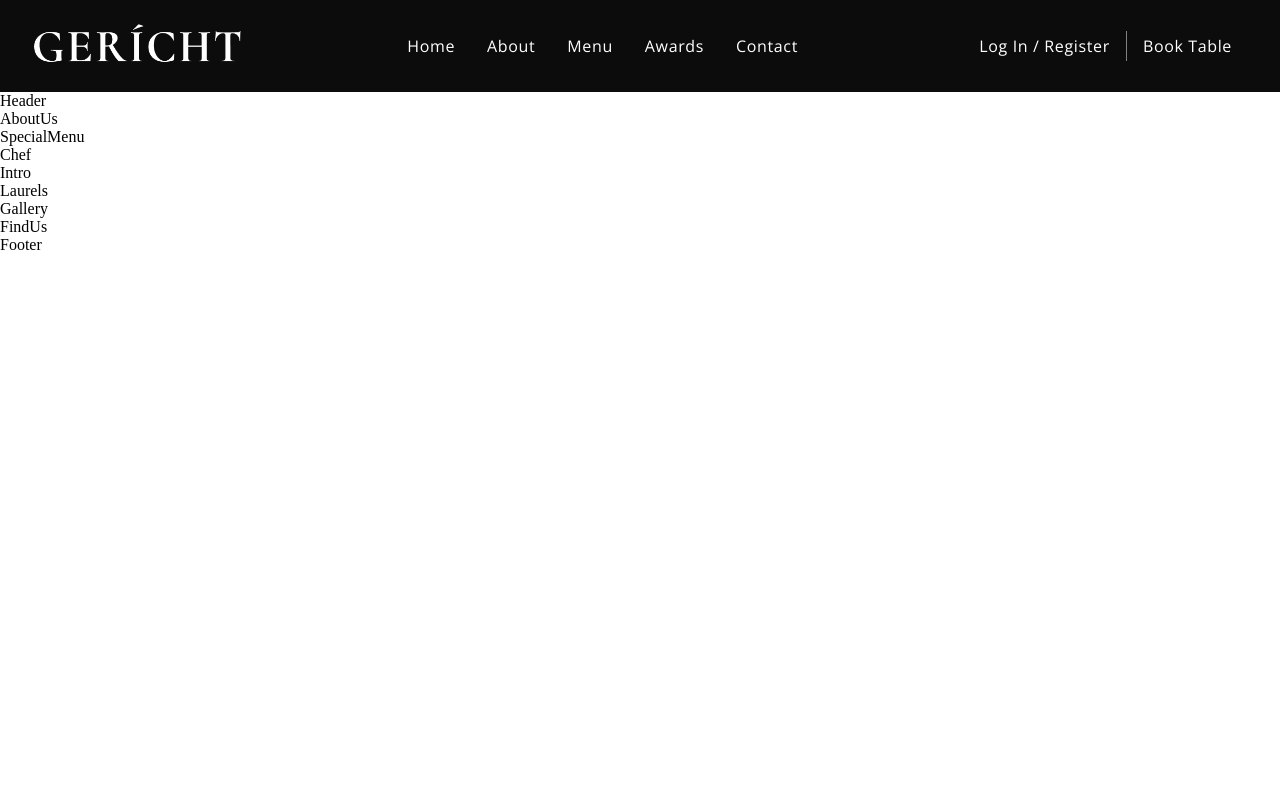
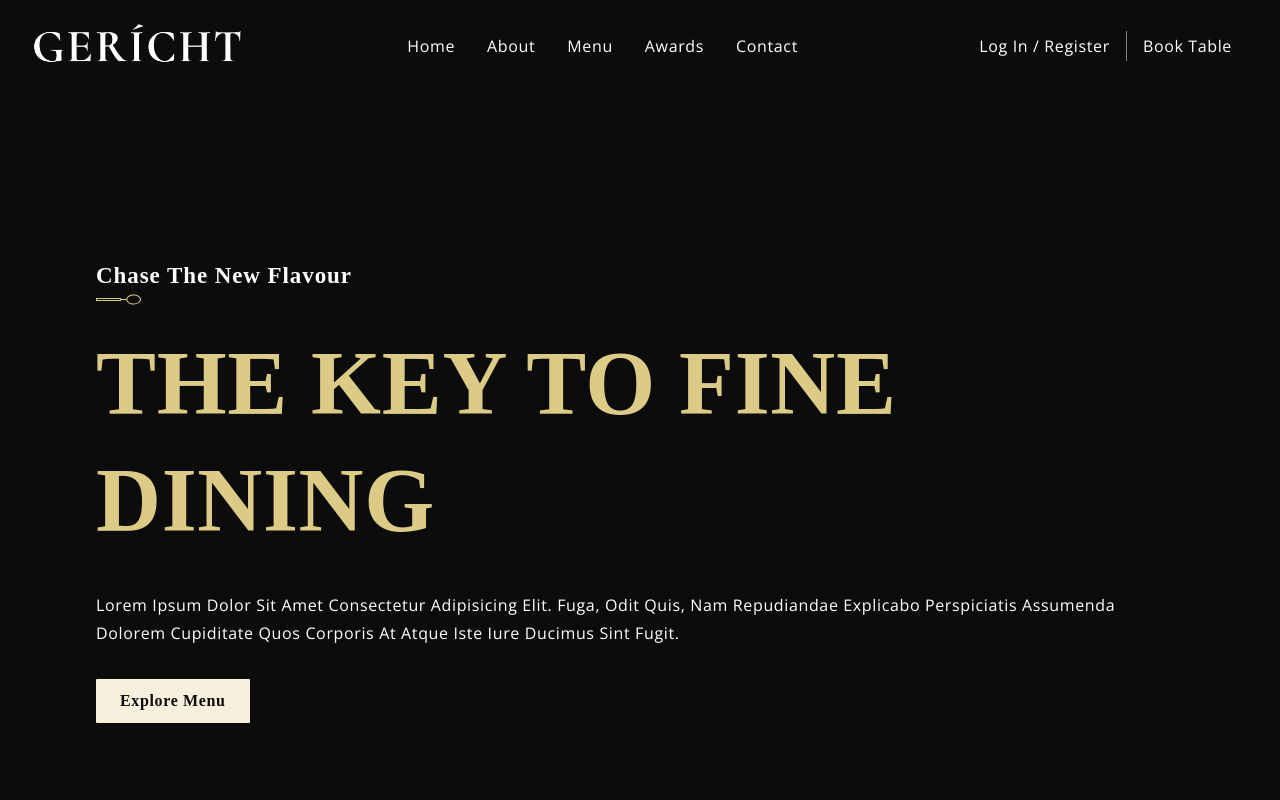
Before and after one commit to dkrol24/restaurantApp, a React (Create React App) app: page / in a window 1280 px wide. Shown: the top 800 px of the page. Built offline with nearby package versions, Linux system fonts and the light colour scheme; a web font is replaced by a local one.

Commit message:
header done

```diff
--- a/src/components/Navbar/Navbar.css
+++ b/src/components/Navbar/Navbar.css
@@ -112,6 +112,6 @@
     display: none;
   }
   .app__navbar-logo img {
-    width: 110px;
+    width: 210px;
   }
 }
--- a/src/components/SubHeading/SubHeading.jsx
+++ b/src/components/SubHeading/SubHeading.jsx
@@ -1,8 +1,9 @@
-import React from 'react';
-
-const SubHeading = () => (
-  <div>
-    SubHeading
+import React from "react";
+import { images } from "../../constants";
+const SubHeading = ({ title }) => (
+  <div style={{ marginBottom: "1rem" }}>
+    <p className="p__cormorant">{title}</p>
+    <img src={images.spoon} alt="spoon" className="spoon__img" />
   </div>
 );
 
--- a/src/components/index.js
+++ b/src/components/index.js
@@ -1,13 +1,7 @@
-import SubHeading from './SubHeading/SubHeading';
-import Newsletter from './Footer/Newsletter';
-import FooterOverlay from './Footer/FooterOverlay';
-import MenuItem from './Menuitem/MenuItem';
-import Navbar from './Navbar/Navbar';
+import SubHeading from "./SubHeading/SubHeading";
+import Newsletter from "./Footer/Newsletter";
+import FooterOverlay from "./Footer/FooterOverlay";
+import MenuItem from "./Menuitem/MenuItem";
+import Navbar from "./Navbar/Navbar";
 
-export {
-  SubHeading,
-  Newsletter,
-  FooterOverlay,
-  MenuItem,
-  Navbar,
-};
+export { SubHeading, Newsletter, FooterOverlay, MenuItem, Navbar };
--- a/src/container/Header/Header.css
+++ b/src/container/Header/Header.css
@@ -0,0 +1,11 @@
+.app__header {
+  background-color: var(--color-black);
+}
+.app__header-h1 {
+  font-family: var(--font-base);
+  color: var(--color-golden);
+  letter-spacing: 0.04rem;
+  text-transform: uppercase;
+  line-height: 117px;
+  font-size: 90px;
+}
--- a/src/container/Header/Header.jsx
+++ b/src/container/Header/Header.jsx
@@ -1,10 +1,26 @@
-import React from 'react';
-
-import './Header.css';
+import React from "react";
+import { SubHeading } from "../../components";
+import { images } from "../../constants";
+import "./Header.css";
 
 const Header = () => (
-  <div>
-    Header
+  <div className="app__header app__wrapper section__padding" id="home">
+    <div classname="app__wrapper_info">
+      <SubHeading title="Chase the new flavour" />
+      <h1 className="app__header-h1">The Key to Fine Dining</h1>
+      <p className="p__opensans" style={{ margin: "2rem 0" }}>
+        Lorem ipsum dolor sit amet consectetur adipisicing elit. Fuga, odit
+        quis, nam repudiandae explicabo perspiciatis assumenda dolorem
+        cupiditate quos corporis at atque iste iure ducimus sint fugit.
+      </p>
+      <button type="button" className="custom__button">
+        Explore Menu
+      </button>
+    </div>
+
+    <div className="app__wrapper_img">
+      <img src={images.welcome} alt="header" />
+    </div>
   </div>
 );
 
```
Also changed, not shown: src/container/index.js (+9 -9 lines), src/index.js (+5 -5 lines).
